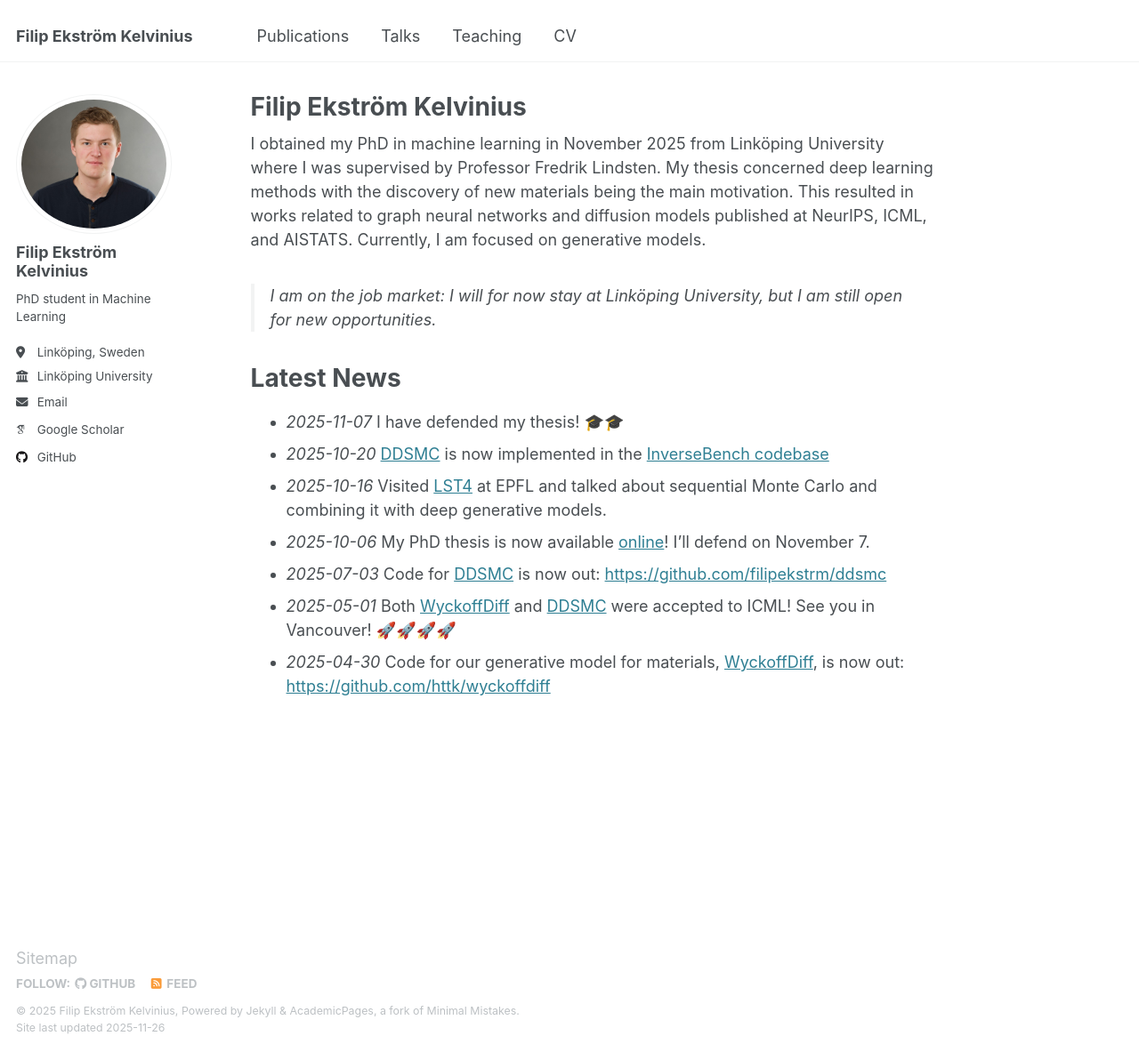
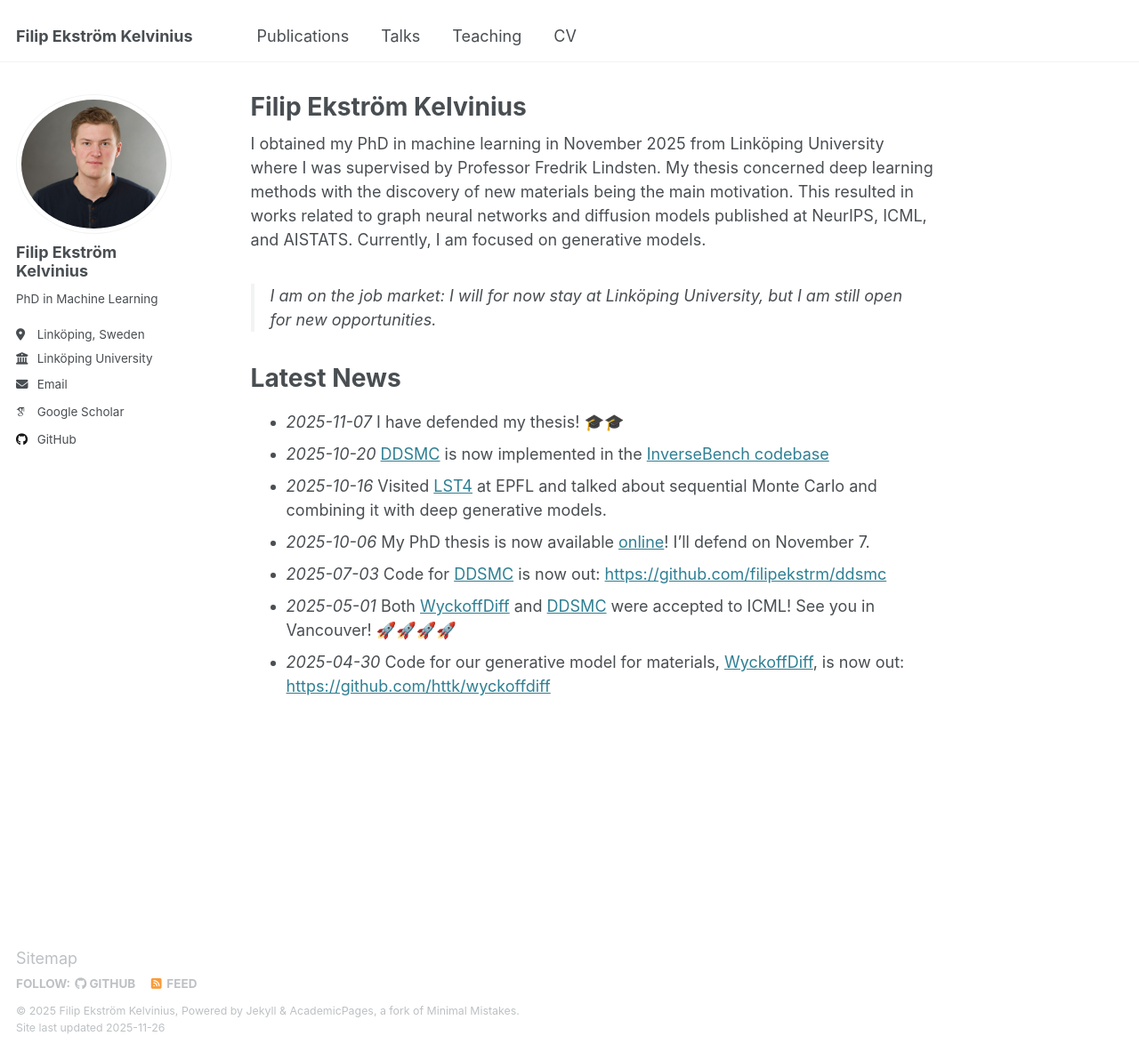
Before and after one commit to filipekstrm/filipekstrm.github.io, a Jekyll site: the page built from _pages/about.md, in a window 1280 px wide and 1183 px high. Shown: the whole window at 89% size. Built offline with Jekyll 4.4.1, drawn with Linux system fonts in a browser that asks for light colours; some web fonts are replaced.

Commit message:
removed student, license

```diff
--- a/_config.yml
+++ b/_config.yml
@@ -12,7 +12,7 @@ site_theme               : "default"
 title                    : "Filip Ekström Kelvinius"
 title_separator          : "-"
 name                     : &name "Filip Ekström Kelvinius"
-description              : &description "personal description"
+description              : &description "PhD in Machine Learning"
 url                      : https://filipekstrm.github.io # the base hostname & protocol for your site e.g. "https://[your GitHub username].github.io"
 baseurl                  : "" # the subpath of your site, e.g. "/blog"
 repository               : "filipekstrm/filipekstrm.github.io"
@@ -25,7 +25,7 @@ author:
   avatar           : "profile_pic.jpg"
   name             : "Filip Ekström Kelvinius"
   pronouns         : # example: "she/her"
-  bio              : "PhD student in Machine Learning"
+  bio              : "PhD in Machine Learning"
   location         : "Linköping, Sweden"
   employer         : "Linköping University"
   uri              : # URL
```
Also changed, not shown: 1 other file.
